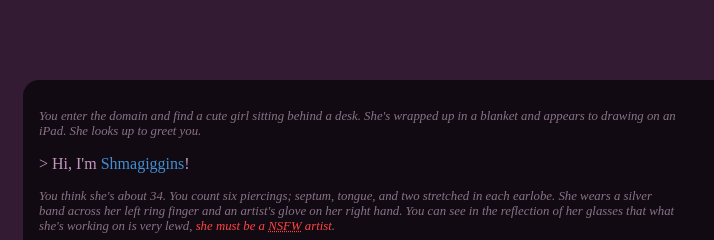
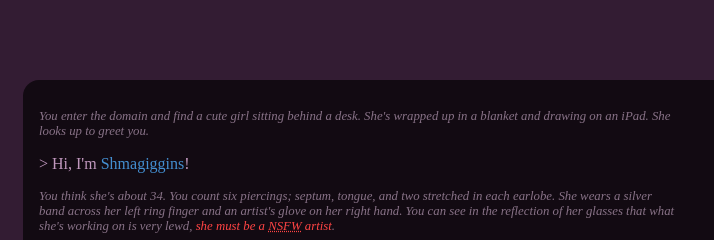
Before and after one commit to Shmagiggins/shmagiggins.github.io, a plain HTML site: page index.html in a window 1280 px wide. Shown: the top 240 px of the page, 105-819 px from the left. Drawn offline with Linux system fonts and the light colour scheme.

Commit message:
Update index.html

```diff
--- a/index.html
+++ b/index.html
@@ -11,7 +11,7 @@
   <body><!--The "<body>" element contains all the visible parts of the website.-->
     <div class="main-panel"><!--The "<div>" element contains a section, or division, of the website.-->
       <img class="shmagiggins" src="shmagiggins.png" alt="A chibi drawing of Shmagiggins."><!--The "<img>" element embeds an image.-->
-      <p class="action">You enter the domain and find a cute girl sitting behind a desk. She's wrapped up in a blanket and appears to drawing on an iPad. She looks up to greet you.</p><!--The "<p>" element defines a paragraph.-->
+      <p class="action">You enter the domain and find a cute girl sitting behind a desk. She's wrapped up in a blanket and drawing on an iPad. She looks up to greet you.</p><!--The "<p>" element defines a paragraph.-->
       <p class="spoken">> Hi, I'm <span class="name">Shmagiggins</span>!</p><!--The "<span>" element is used to style a part of text.-->
       <p class="action">You think she's about <script>a=new Date().getFullYear(); b=1988; c=a-b; document.write(+c);</script>. You count six piercings; septum, tongue, and two stretched in each earlobe. She wears a silver band across her left ring finger and an artist's glove on her right hand. You can see in the reflection of her glasses that what she's working on is very lewd, <span class="nsfw">she must be a <abbr title="NOT SAFE FOR WORK (i.e. pornographic)">NSFW</abbr> artist</span>.</p><!--The "<script>" element invokes JavaScript. The "<abbr>" element defines an abbreviation.-->
       <p class="spoken">> I'm a digital artist working in Procreate. You can find my art on Twitter and Instagram, but I'm most active on Twitter. <span class="commissions">I take commissions!</span> You can check my availability and contact me to setup commissions via my socials. I also have a Patreon if you'd like to support me that way.</p>
```
